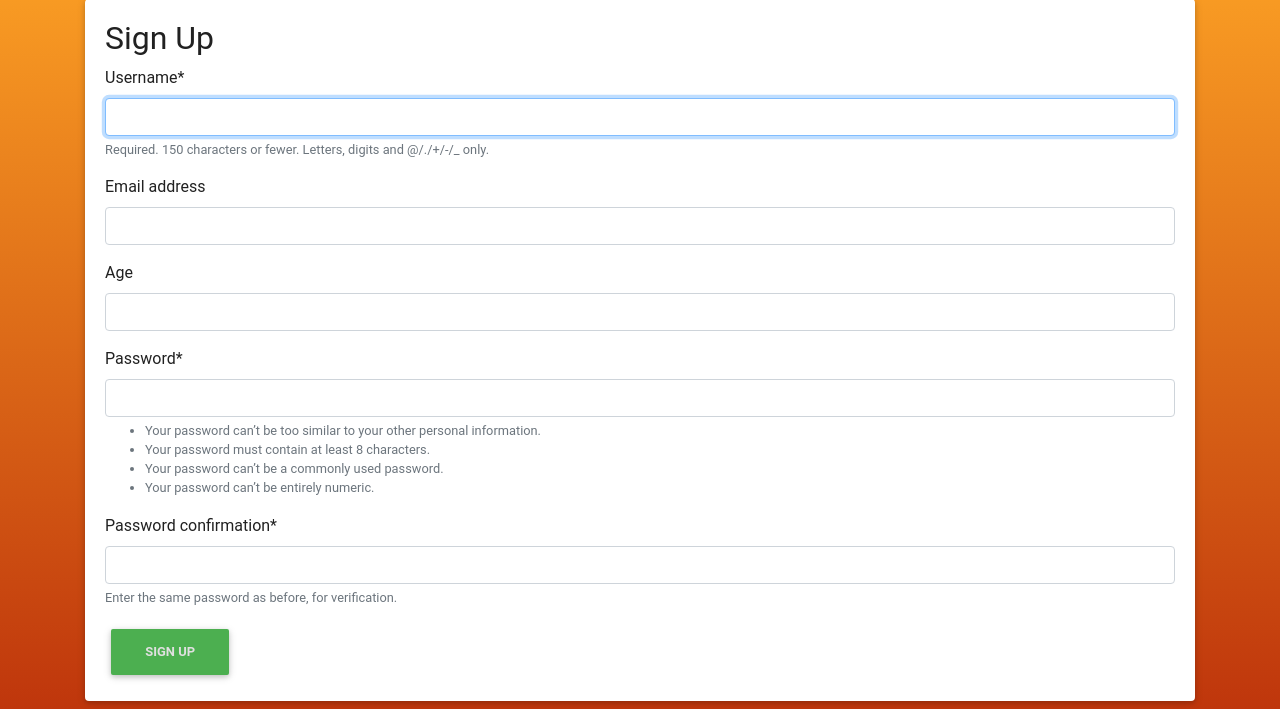
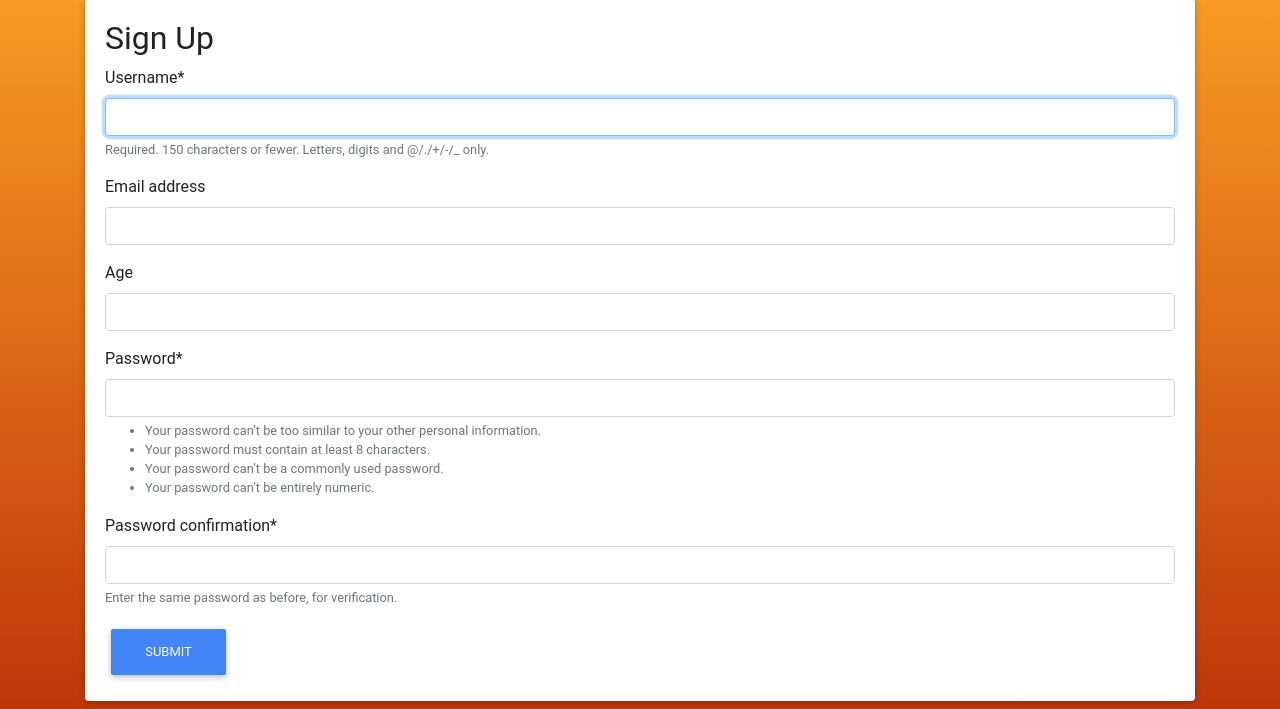
Before and after one commit to cmkishores/movie_review, a Django app: page /users/signup/ in a window 1280 px wide. Shown: the part 91-800 px from the top of the page. Run offline with Django 3.2, Linux system fonts and the light colour scheme; some libraries are stand-ins or nearby versions.

Commit message:
Changed colors of texts

```diff
--- a/templates/registration/login.html
+++ b/templates/registration/login.html
@@ -1,3 +1,4 @@
+
 {% extends 'base.html' %}
 
 {% load crispy_forms_tags %}
--- a/templates/signup.html
+++ b/templates/signup.html
@@ -12,7 +12,8 @@
  <form class="text-dark " method = "post" >{% csrf_token %}
 
  	{{ form|crispy }}
-	<button class="btn green text-light font-weight-bold" type="submit">Sign Up </button>
+
+	<button type="submit" class="btn btn-primary" value='Submit'>Submit</button>
 
  </form>
 </div>
```
